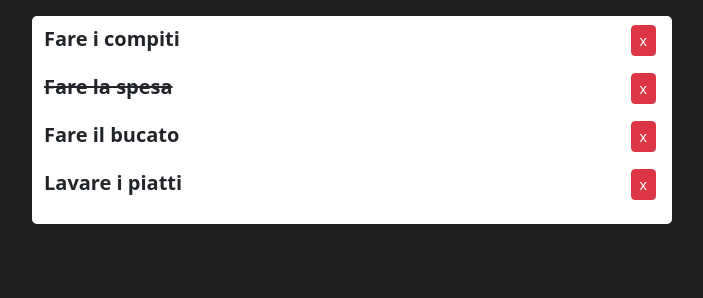
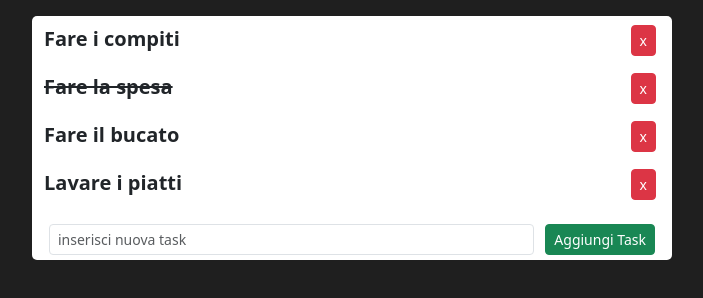
Before and after one commit to n3ndo/vue-todolist, a plain HTML site: page index.html in a window 1280 px wide. Shown: the whole page, without its empty margins (288-991 px from the left). Drawn offline with nearby package versions, Linux system fonts and the light colour scheme.

Commit message:
MILESTONE 3 done

```diff
--- a/css/style.css
+++ b/css/style.css
@@ -8,6 +8,10 @@ main{
     background-color: #1F1F1F;
     height: 100vh;
 }
+.addTask{
+    display: flex;
+    margin: 5px;
+}
 
 /* common */
 .bg-white{
@@ -17,3 +21,7 @@ main{
 .br-5{
     border-radius: 5px;
 }
+
+.width-80{
+    width: 80%;
+}
--- a/index.html
+++ b/index.html
@@ -26,6 +26,10 @@
                                     </div>
                                 </li>
                             </ul>
+                            <div class="addTask justify-content-between">
+                                <input type="text" class="form-control form-control-sm width-80" v-model="textTask" placeholder="inserisci nuova task">
+                                <button class="btn btn-sm btn-success" @click="addTask">Aggiungi Task</button>
+                            </div>
                         </div>
                     </div>
                 </div>
--- a/js/script.js
+++ b/js/script.js
@@ -2,6 +2,7 @@ const { createApp } = Vue;
 createApp({
     data(){
         return{
+            textTask: '',
             todoList: [
                 {
                     text: 'Fare i compiti',
@@ -25,6 +26,14 @@ createApp({
     methods: {
         removeTodo(index){
             this.todoList.splice(index, 1);
+        },
+        addTask(){
+            this.todoList.push({
+                text: this.textTask,
+                done: false
+            })
+
+            this.textTask = '';
         }
     }
 }).mount('#app');
```
